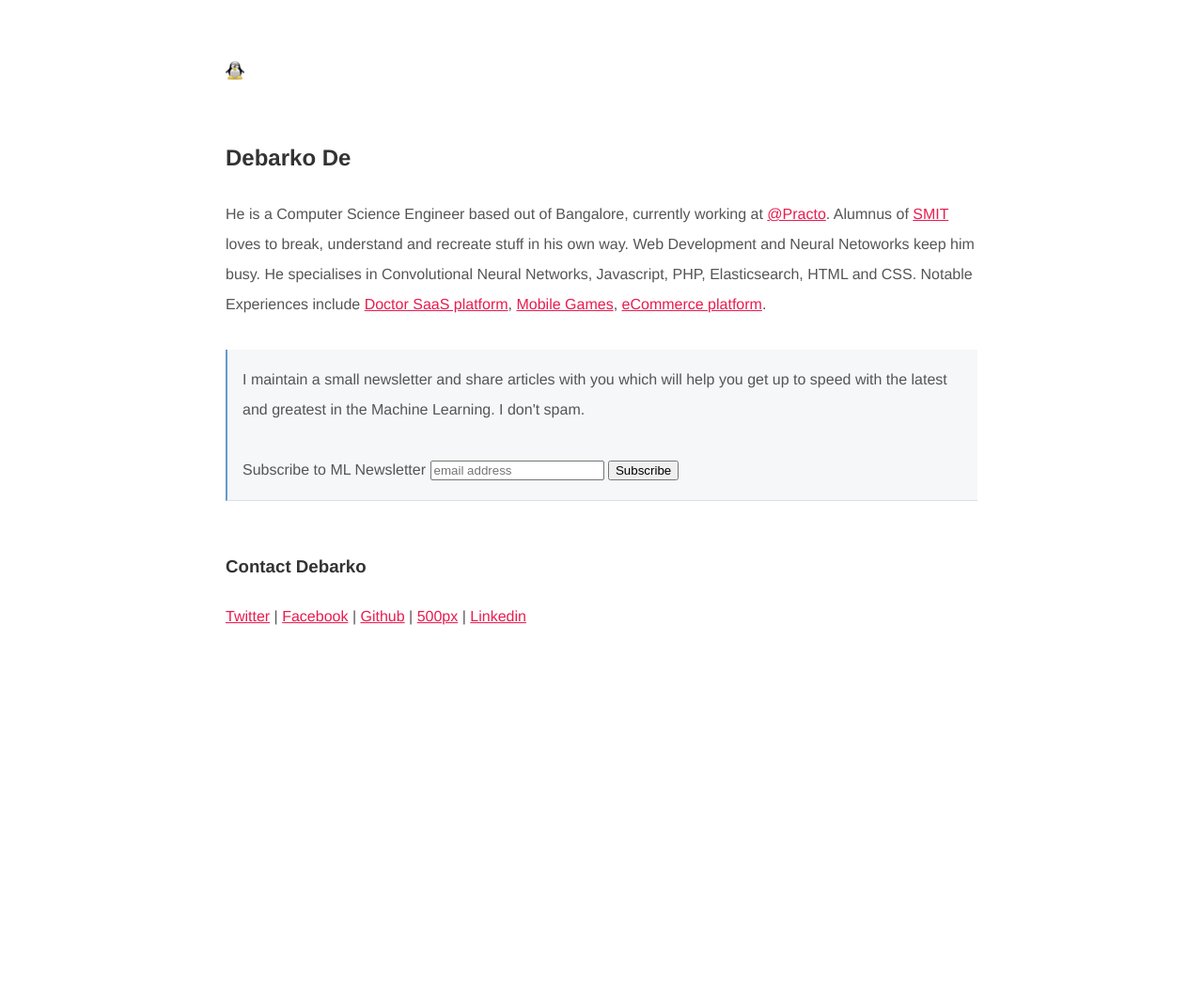
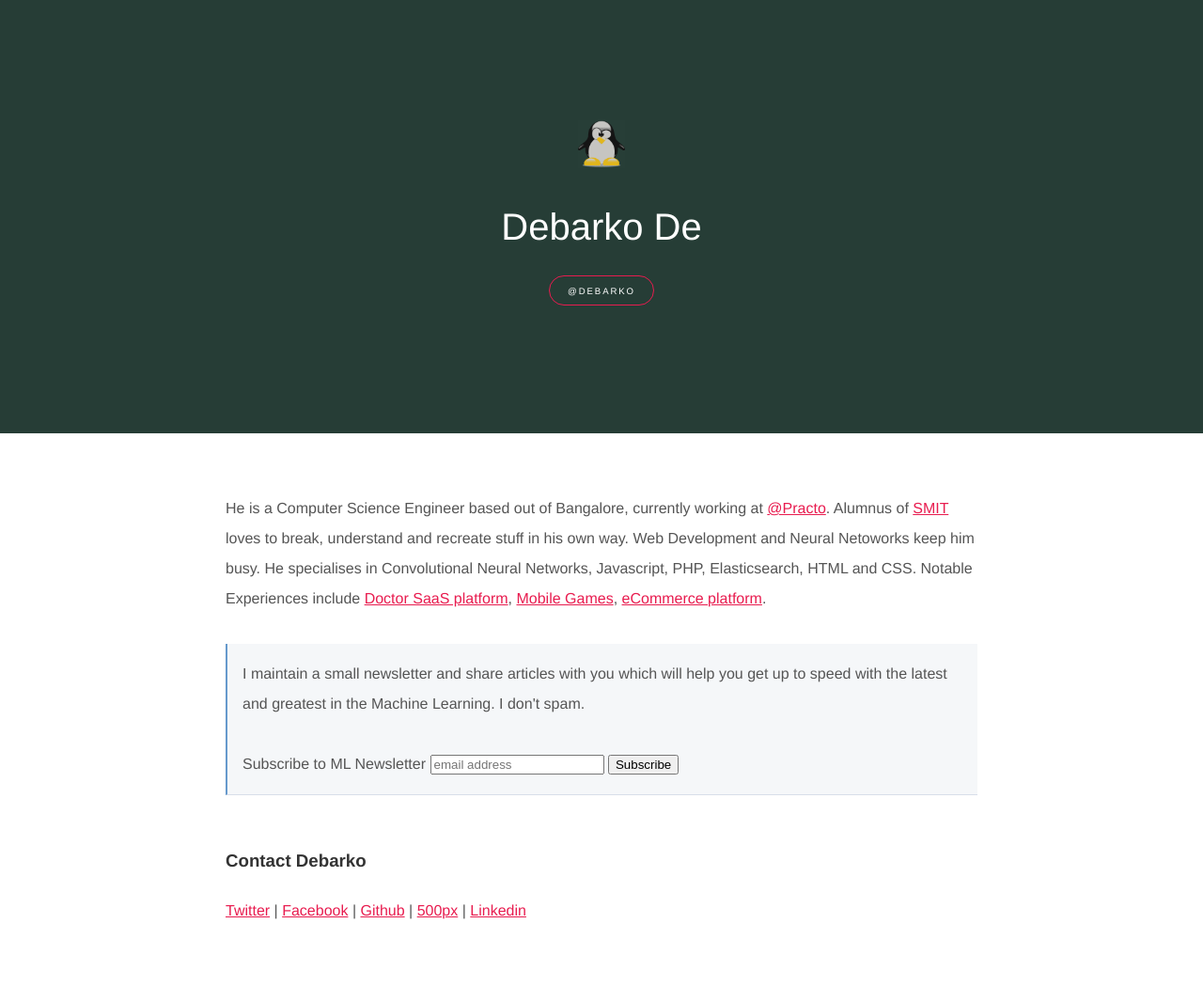
Before and after one commit to debarko/debarko.de, a plain HTML site: page index.html in a window 1280 px wide. Shown: the whole page at 94% size. Before the commit the page ends 800 px from the top, so only its background shows below. Drawn offline with Linux system fonts and the light colour scheme; a script that the page names is missing.

Commit message:
Background

```diff
--- a/index.html
+++ b/index.html
@@ -20,12 +20,16 @@
 	</script>
     <style>
         body {
+            font-family: "Helvetica", "Arial", sans-serif;
+            line-height: 2;
+            color: #555;
+            margin: 0px;
+            padding: 0px;
+        }
+        .main {
+            padding: 4em 1em;
             margin: 0 auto;
             max-width: 50em;
-            font-family: "Helvetica", "Arial", sans-serif;
-            line-height: 2;
-            padding: 4em 1em;
-            color: #555;
         }
         h1 {
             margin-top: 1em;
@@ -46,13 +50,47 @@
             border-left: 2px solid #69c;
             padding: 1em;
         }
+        header {
+            background-color: #263d36;
+            line-height: 1.2;
+            padding: 10vw 2em;
+            text-align: center;
+        }
+        header h1,h2 {
+            color: white;
+            font-size: 2.5em;
+            font-weight: 300;
+        }
+
+        header a {
+            border: 1px solid #e81c4f;
+            border-radius: 290486px;
+            color: white;
+            font-size: 0.6em;
+            letter-spacing: 0.2em;
+            padding: 1em 2em;
+            text-transform: uppercase;
+            text-decoration: none;
+            transition: none 200ms ease-out;
+            transition-property: color, background;
+        }
+
+        header a:hover {
+            background:  #e81c4f;
+            color: white;
+        }
     </style>
 </head>
 <body>
+    <header id="header">
+        <img src="./tux_dither.png" id="logo" width="50px"/>
+        <h2>Debarko De</h2>
+        <p>
+            <a href="http://debarko.de">@debarko</a>
+        </p>
+    </header>
+    <div class="main">
     <section>
-        <img src="./tux.jpg" width="20px"/>
-        <br />
-        <h1>Debarko De</h1>
         He is a Computer Science Engineer based out of Bangalore, currently working at <a href="https://twitter.com/practodev" target="_blank">@Practo</a>. Alumnus of <a href="http://smu.edu.in/smit.html/viewpage.php" target="_blank">SMIT</a> loves to break, understand and recreate stuff in his own way. Web Development and Neural Netoworks keep him busy. He specialises in Convolutional Neural Networks, Javascript, PHP, Elasticsearch, HTML and CSS. Notable Experiences include <a target="_blank" href="https://www.practo.com/for-doctors/ray">Doctor SaaS platform</a>, <a target="_blank" href="http://hashcube.com/">Mobile Games</a>, <a target="_blank" href="http://gadgets.ndtv.com/apps/news/practo-pilots-medicine-ordering-service-in-bengaluru-795094">eCommerce platform</a>.
     </section>
     <section>
@@ -76,6 +114,7 @@
             <h3>Contact Debarko</h3>
             <a href="https://twitter.com/debarko" target="_blank">Twitter</a> | <a href="https://www.facebook.com/debarko" target="_blank">Facebook</a> | <a href="https://github.com/debarko" target="_blank">Github</a> | <a href="https://500px.com/debarko" target="_blank">500px</a> | <a href="https://www.linkedin.com/in/debarkode" target="_blank">Linkedin</a>
     </section>
+    </div>
 </body>
 <script type='text/javascript' src='//s3.amazonaws.com/downloads.mailchimp.com/js/mc-validate.js'></script><script type='text/javascript'>(function($) {window.fnames = new Array(); window.ftypes = new Array();fnames[0]='EMAIL';ftypes[0]='email';fnames[1]='FNAME';ftypes[1]='text';fnames[2]='LNAME';ftypes[2]='text';}(jQuery));var $mcj = jQuery.noConflict(true);</script>
 </html>
```
Also changed, not shown: tux.jpg (deleted), tux_dither.png (added).
